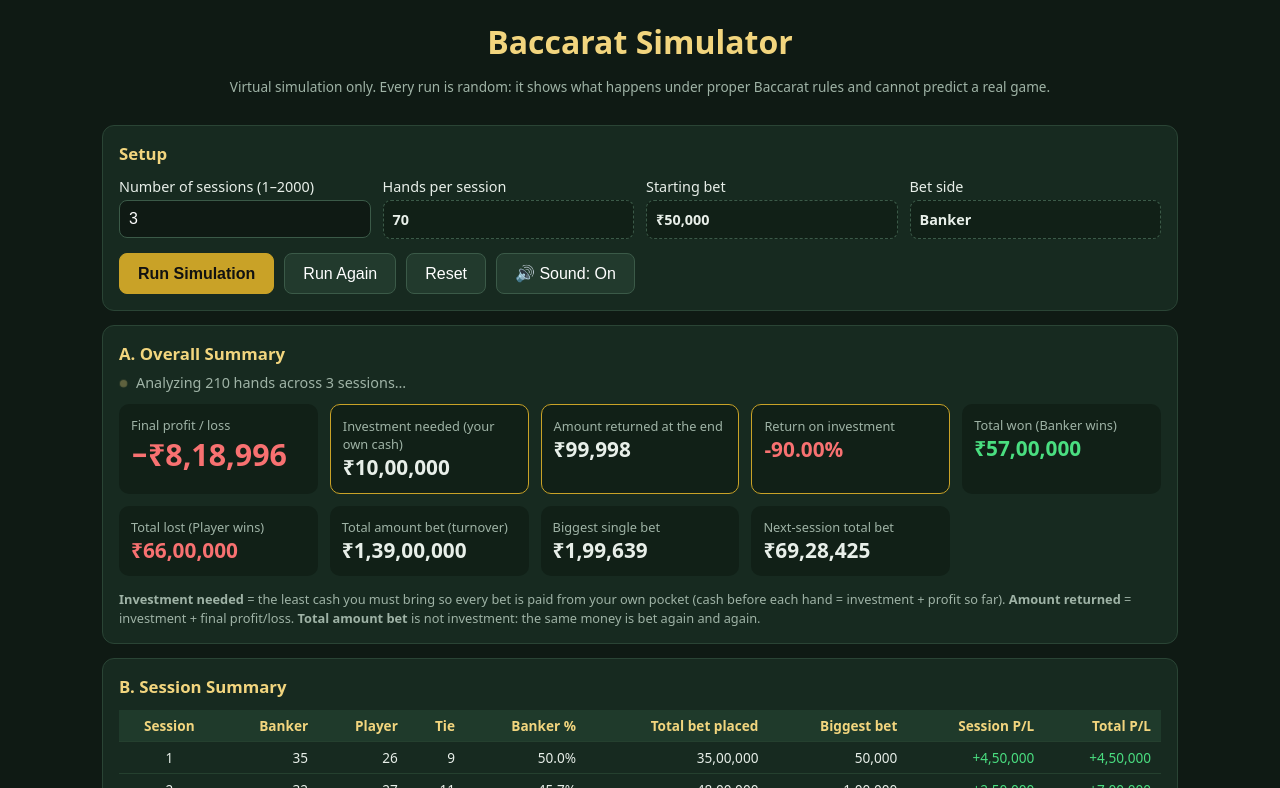
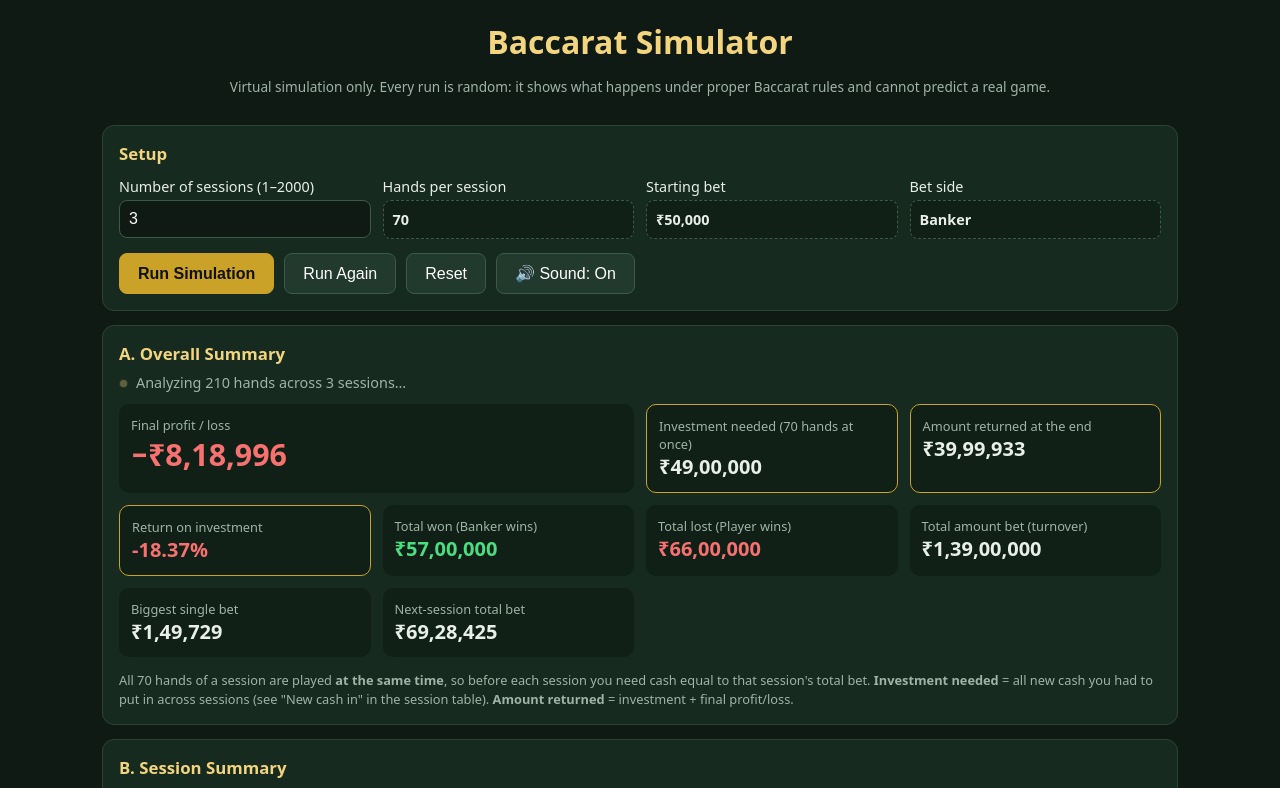
Before and after one commit to geniuneAjay/baccarat-simulator, a plain HTML site: page index.html in a window 1280 px wide. Both pictures are taken after a click on the button "Run Again". Shown: the top 788 px of the page. Drawn offline with Linux system fonts and the light colour scheme.

Commit message:
Count investment with all 70 hands placed at once; fix summary card overflow
- Investment = new cash needed before each session to cover all 70 bets
- Session table: New cash in, Cash after session columns
- Biggest single bet counts only placed bets
- Wider Final P/L card so large numbers no longer get cut off

Co-Authored-By: Claude Opus 5.5 <noreply@anthropic.com>

```diff
--- a/game.js
+++ b/game.js
@@ -69,26 +69,30 @@ function nextBet(bet, result) {
 function runSimulation(sessions) {
   let bets = Array(HANDS).fill(START_BET);
   let totalPL = 0;
-  // capital = smallest amount you must bring so every bet can be paid from your own cash
-  // (cash in hand before a hand = capital + P/L so far, and it must cover that bet)
-  let capital = 0, won = 0, lost = 0;
+  // All 70 bets of a session are placed at the same time, so before each session
+  // the cash in hand must cover the session's total bet. Any shortfall comes from your pocket.
+  // capital = all new cash put in across sessions; cash = money in hand between sessions.
+  let capital = 0, cash = 0, won = 0, lost = 0;
   const out = [];
   for (let s = 1; s <= sessions; s++) {
     const shoe = buildShoe();
     const rows = []; let sessionPL = 0; const next = [];
     const count = { B: 0, P: 0, T: 0 };
+    const totalBet = bets.reduce((a, b) => a + b, 0);
+    const topUp = Math.max(0, totalBet - cash);       // new cash needed this session
+    capital += topUp; cash += topUp;
     for (let i = 0; i < HANDS; i++) {
       const h = playHand(shoe), bet = bets[i];
-      if (bet - totalPL > capital) capital = bet - totalPL;
       const pnl = h.result === 'B' ? bet : h.result === 'P' ? -bet : 0; // no commission
       if (pnl > 0) won += pnl; else lost -= pnl;
       count[h.result]++; sessionPL += pnl; totalPL += pnl;
       next[i] = nextBet(bet, h.result);
       rows.push({ hand: i + 1, ...h, bet, pnl, sessionPL, nextBet: next[i] });
     }
+    cash += sessionPL;                                 // returns = total bet + session P/L
     out.push({
       session: s, rows, count, sessionPL, totalPL,
-      totalBet: bets.reduce((a, b) => a + b, 0), maxBet: Math.max(...bets)
+      totalBet, maxBet: Math.max(...bets), topUp, cashAfter: cash
     });
     bets = next;
   }
@@ -185,13 +189,13 @@ function render(data) {
   $('results').hidden = false;
 
   const totalBetAll = S.reduce((a, s) => a + s.totalBet, 0);
-  const maxBetAll = Math.max(...S.map(s => s.maxBet), ...data.nextBets);
+  const maxBetAll = Math.max(...S.map(s => s.maxBet));   // only bets actually placed
   const nextTotal = data.nextBets.reduce((a, b) => a + b, 0);
   const invest = data.capital, returned = invest + last.totalPL;
   const roiBp = Math.round(last.totalPL / invest * 10000);   // return % in basis points
   $('summary').innerHTML = `
     <div class="stat big"><span>Final profit / loss</span><b id="sumPL"></b></div>
-    <div class="stat invest"><span>Investment needed (your own cash)</span><b id="sumInvest"></b></div>
+    <div class="stat invest"><span>Investment needed (70 hands at once)</span><b id="sumInvest"></b></div>
     <div class="stat invest"><span>Amount returned at the end</span><b id="sumReturn"></b></div>
     <div class="stat invest"><span>Return on investment</span><b id="sumROI"></b></div>
     <div class="stat"><span>Total won (Banker wins)</span><b id="sumWon" class="pos"></b></div>
@@ -199,9 +203,9 @@ function render(data) {
     <div class="stat"><span>Total amount bet (turnover)</span><b id="sumBet"></b></div>
     <div class="stat"><span>Biggest single bet</span><b id="sumMax"></b></div>
     <div class="stat"><span>Next-session total bet</span><b id="sumNext"></b></div>
-    <p class="muted explain"><b>Investment needed</b> = the least cash you must bring so every bet is paid from your own pocket
-      (cash before each hand = investment + profit so far). <b>Amount returned</b> = investment + final profit/loss.
-      <b>Total amount bet</b> is not investment: the same money is bet again and again.</p>`;
+    <p class="muted explain">All 70 hands of a session are played <b>at the same time</b>, so before each session you need cash
+      equal to that session's total bet. <b>Investment needed</b> = all new cash you had to put in across sessions
+      (see "New cash in" in the session table). <b>Amount returned</b> = investment + final profit/loss.</p>`;
   // Side numbers settle first; Final P/L runs longest and lands last, then the result sound plays.
   const status = $('analysisStatus');
   status.className = 'status running';
@@ -262,11 +266,13 @@ function pager(elId, page, pages, info, go) {
 function renderSessionTable(page) {
   const S = lastData.sessions, pages = Math.ceil(S.length / SESSION_PAGE);
   const from = page * SESSION_PAGE, part = S.slice(from, from + SESSION_PAGE);
-  let h = `<tr><th>Session</th><th>Banker</th><th>Player</th><th>Tie</th><th>Banker %</th><th>Total bet placed</th><th>Biggest bet</th><th>Session P/L</th><th>Total P/L</th></tr>`;
+  let h = `<tr><th>Session</th><th>Banker</th><th>Player</th><th>Tie</th><th>Banker %</th><th>Total bet placed</th><th>New cash in</th><th>Biggest bet</th><th>Session P/L</th><th>Total P/L</th><th>Cash after session</th></tr>`;
   for (const s of part) {
     h += `<tr><td>${s.session}</td><td>${s.count.B}</td><td>${s.count.P}</td><td>${s.count.T}</td>
-      <td>${(s.count.B / HANDS * 100).toFixed(1)}%</td><td>${fmt(s.totalBet)}</td><td>${fmt(s.maxBet)}</td>
-      <td class="${cls(s.sessionPL)}">${inr(s.sessionPL)}</td><td class="${cls(s.totalPL)}">${inr(s.totalPL)}</td></tr>`;
+      <td>${(s.count.B / HANDS * 100).toFixed(1)}%</td><td>${fmt(s.totalBet)}</td>
+      <td class="${s.topUp > 0 ? 'warn' : ''}">${fmt(s.topUp)}</td><td>${fmt(s.maxBet)}</td>
+      <td class="${cls(s.sessionPL)}">${inr(s.sessionPL)}</td><td class="${cls(s.totalPL)}">${inr(s.totalPL)}</td>
+      <td>${fmt(s.cashAfter)}</td></tr>`;
   }
   $('sessionTable').innerHTML = h;
   pager('sessionPager', page, pages, `Sessions ${from + 1}–${from + part.length} of ${S.length}`, renderSessionTable);
--- a/style.css
+++ b/style.css
@@ -20,11 +20,13 @@ button { padding: 10px 18px; border-radius: 8px; border: 1px solid #3b5a48; back
 button.primary { background: #c9a227; color: #111; border-color: #c9a227; font-weight: 700; }
 button:hover { filter: brightness(1.15); }
 
-.stats { display: grid; grid-template-columns: repeat(auto-fit, minmax(190px, 1fr)); gap: 12px; }
+.stats { display: grid; grid-template-columns: repeat(auto-fit, minmax(230px, 1fr)); gap: 12px; }
 .stat { background: #112017; border-radius: 10px; padding: 12px; }
 .stat span { display: block; font-size: .8rem; color: #9fb3a6; }
-.stat b { font-size: 1.3rem; font-variant-numeric: tabular-nums; }
-.stat.big b { font-size: 1.9rem; }
+.stat { min-width: 0; }
+.stat b { display: block; font-size: 1.25rem; font-variant-numeric: tabular-nums; white-space: nowrap; overflow-wrap: normal; }
+.stat.big b { font-size: clamp(1.4rem, 3vw, 1.9rem); }
+@media (min-width: 700px) { .stat.big { grid-column: span 2; } }   /* room for crore-size numbers */
 .stat.invest { border: 1px solid #c9a227; }
 .stats .explain { grid-column: 1 / -1; margin: 2px 0 0; line-height: 1.45; }
 
```
